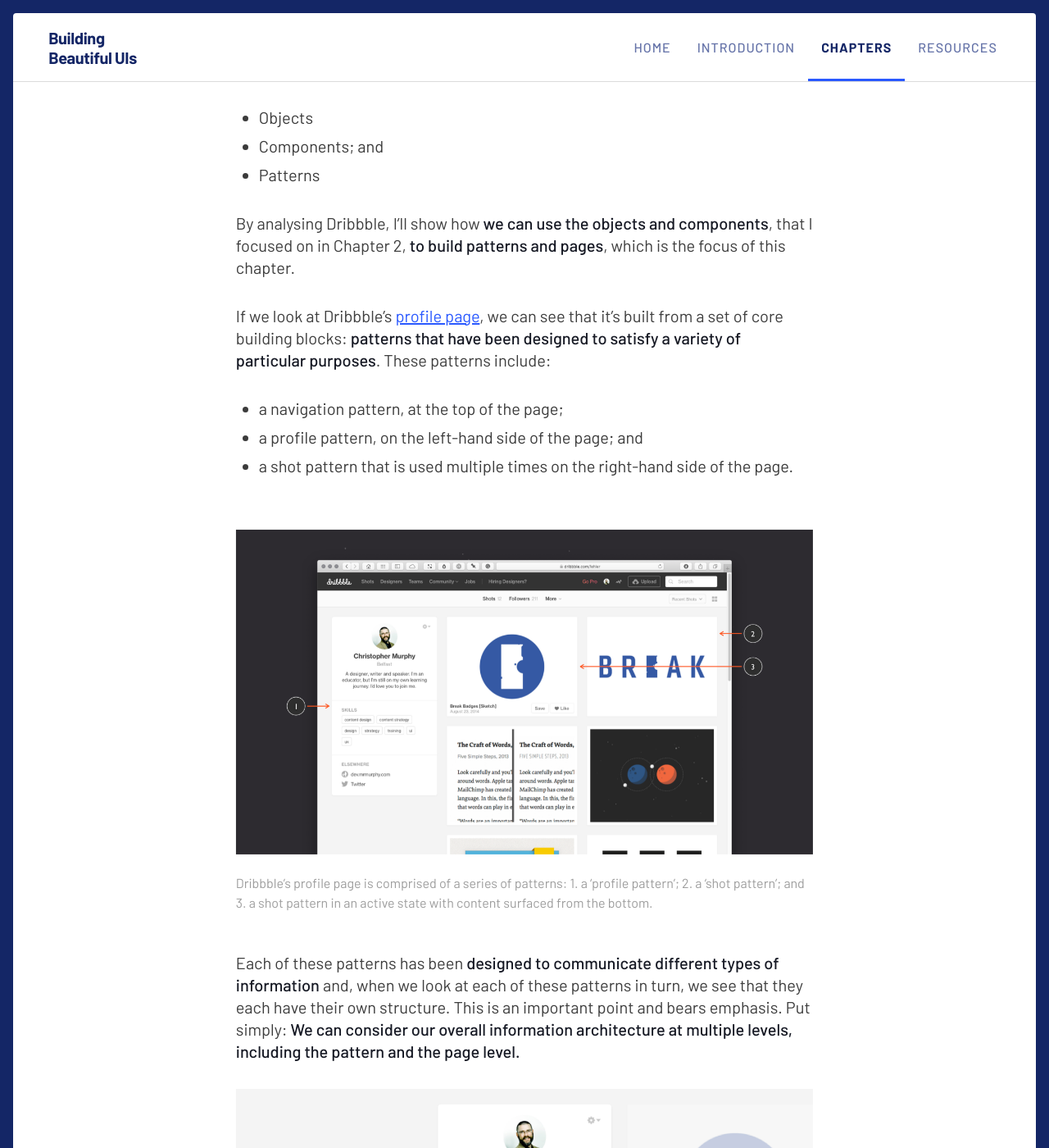
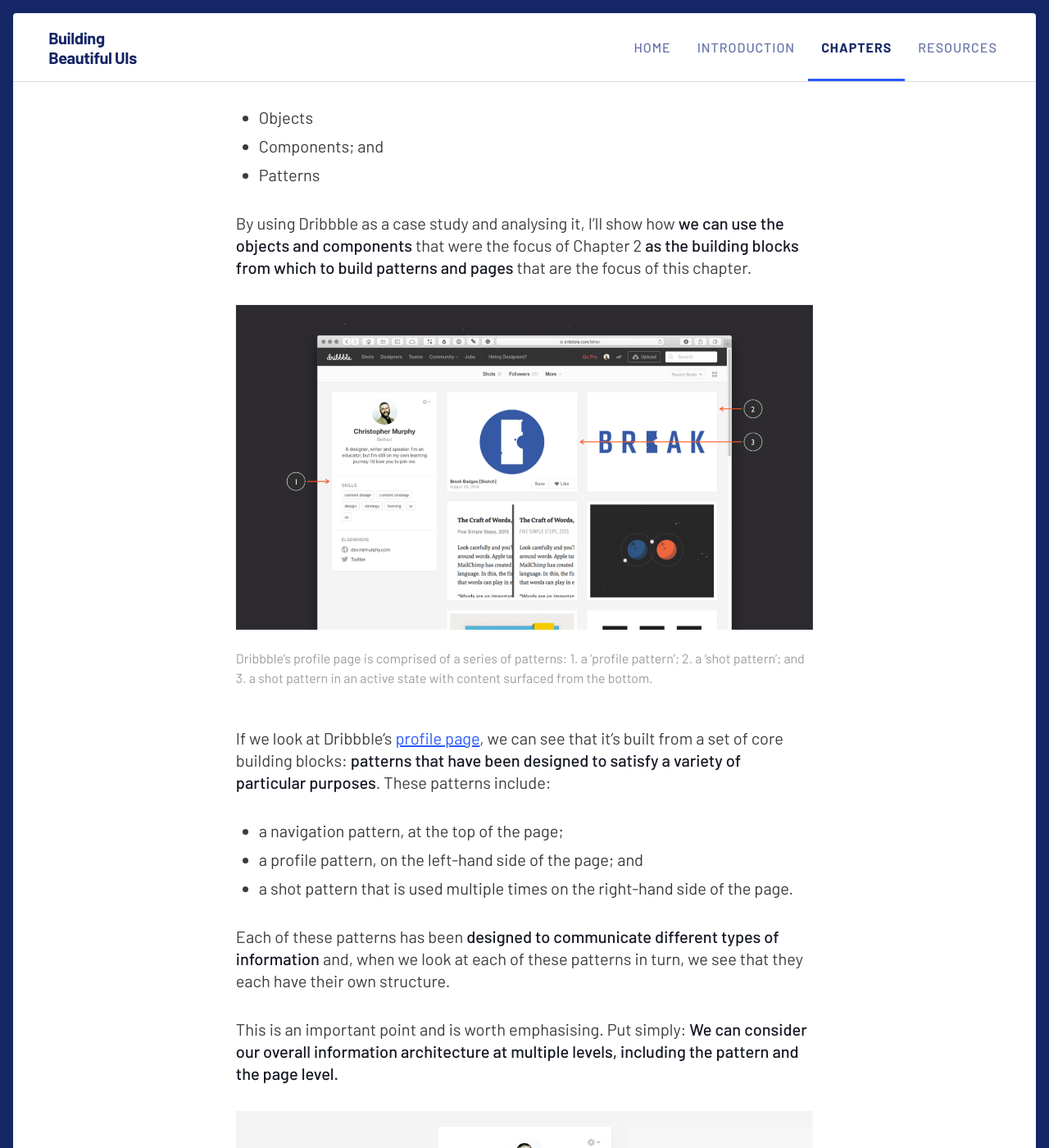
Before and after one commit to buildingbeautifuluis/buildingbeautifuluis.github.io, a Jekyll site: the page built from _preview/03-Information-Architecture.md, in a window 1280 px wide and 1400 px high, scrolled down 14188 px. Shown: the whole window at 82% size. Built offline with Jekyll 4.4.1, drawn with Linux system fonts in a browser that asks for light colours; some of the changed text lies outside the part shown.

```diff
--- a/_preview/03-Information-Architecture.md
+++ b/_preview/03-Information-Architecture.md
@@ -272,7 +272,11 @@ This chapter follows the approach I established in Chapter 2, **developing the i
 + Components; and
 + Patterns
 
-By analysing Dribbble, I’ll show how **we can use the objects and components**, that I focused on in Chapter 2, **to build patterns and pages**, which is the focus of this chapter.
+By using Dribbble as a case study and analysing it, I’ll show how **we can use the objects and components** that were the focus of Chapter 2 **as the building blocks from which to build patterns and pages** that are the focus of this chapter.
+
+
+{% include figure.html url="/images/ch3/c3-s2-dribbble-page.png" alt="Dribbble’s Profile Page" description="Dribbble’s profile page is comprised of a series of patterns: 1. a ‘profile pattern’; 2. a ‘shot pattern’; and 3. a shot pattern in an active state with content surfaced from the bottom." %}
+
 
 If we look at Dribbble’s [profile page](https://dribbble.com/fehler), we can see that it’s built from a set of core building blocks: **patterns that have been designed to satisfy a variety of particular purposes**. These patterns include:
 
@@ -280,19 +284,15 @@ If we look at Dribbble’s [profile page](https://dribbble.com/fehler), we can s
 + a profile pattern, on the left-hand side of the page; and
 + a shot pattern that is used multiple times on the right-hand side of the page.
 
+Each of these patterns has been **designed to communicate different types of information** and, when we look at each of these patterns in turn, we see that they each have their own structure.
 
-{% include figure.html url="/images/ch3/c3-s2-dribbble-page.png" alt="Dribbble’s Profile Page" description="Dribbble’s profile page is comprised of a series of patterns: 1. a ‘profile pattern’; 2. a ‘shot pattern’; and 3. a shot pattern in an active state with content surfaced from the bottom." %}
-
-
-Each of these patterns has been **designed to communicate different types of information** and, when we look at each of these patterns in turn, we see that they each have their own structure. This is an important point and bears emphasis. Put simply: **We can consider our overall information architecture at multiple levels, including the pattern and the page level.**
+This is an important point and is worth emphasising. Put simply: **We can consider our overall information architecture at multiple levels, including the pattern and the page level.**
 
 
 {% include figure.html url="/images/ch3/c3-s2-dribbble-profile-pattern.png" alt="Dribbble’s Profile Pattern" description="Dribbble’s profile pattern is sub-divided into three sub-sections: profile, skills and elsewhere, i.e. this pattern has its own information architecture." %}
 
 
-The ‘profile pattern’ communicates information about the user in question. This information is sub-divided into three sub-sections or groupings of content: profile, skills and elsewhere.
-
-**So – even at the pattern level – we can consider the information architecture ensuring everything is logically structured.**
+The ‘profile pattern’ communicates information about the user in question. This information is sub-divided into three sub-sections or groupings of content: profile, skills and elsewhere. **So – even at the pattern level – we can consider our content’s information architecture ensuring everything is logically structured.**
 
 + Profile
   + The User's Name (Christopher Murphy);
```
